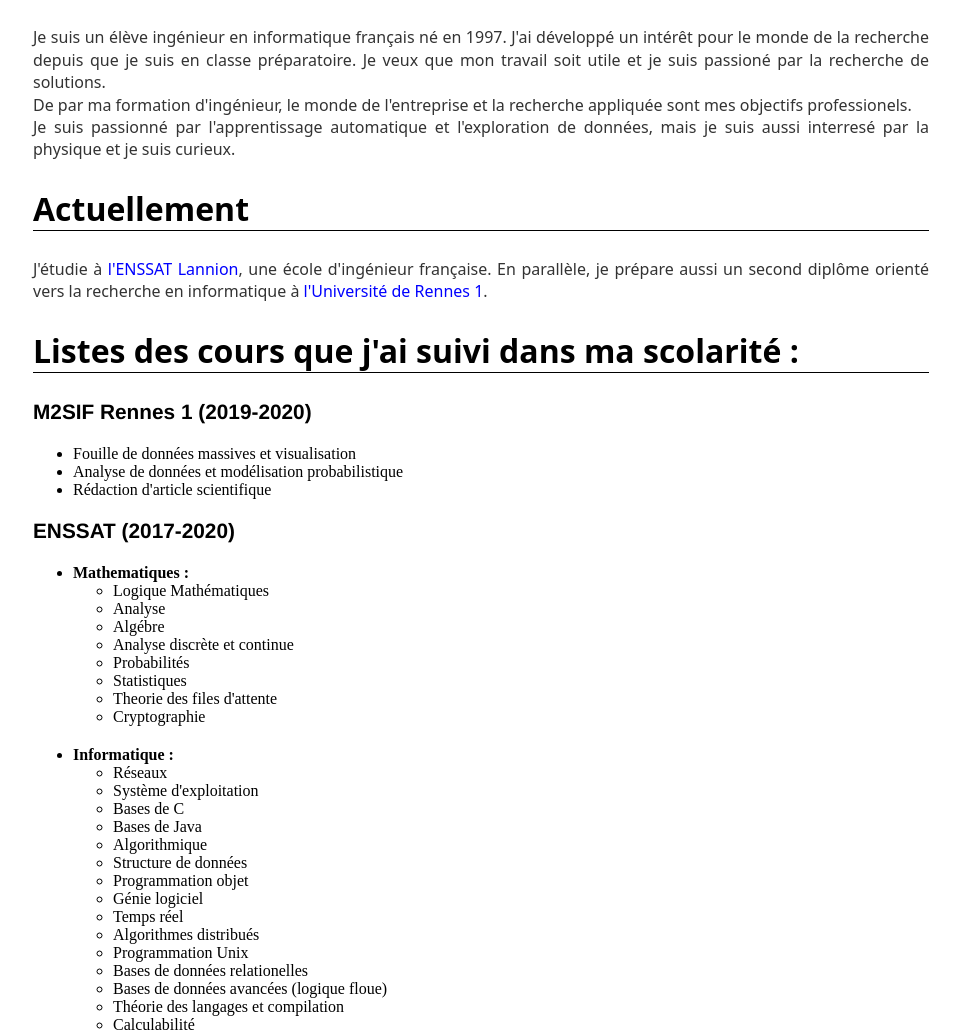
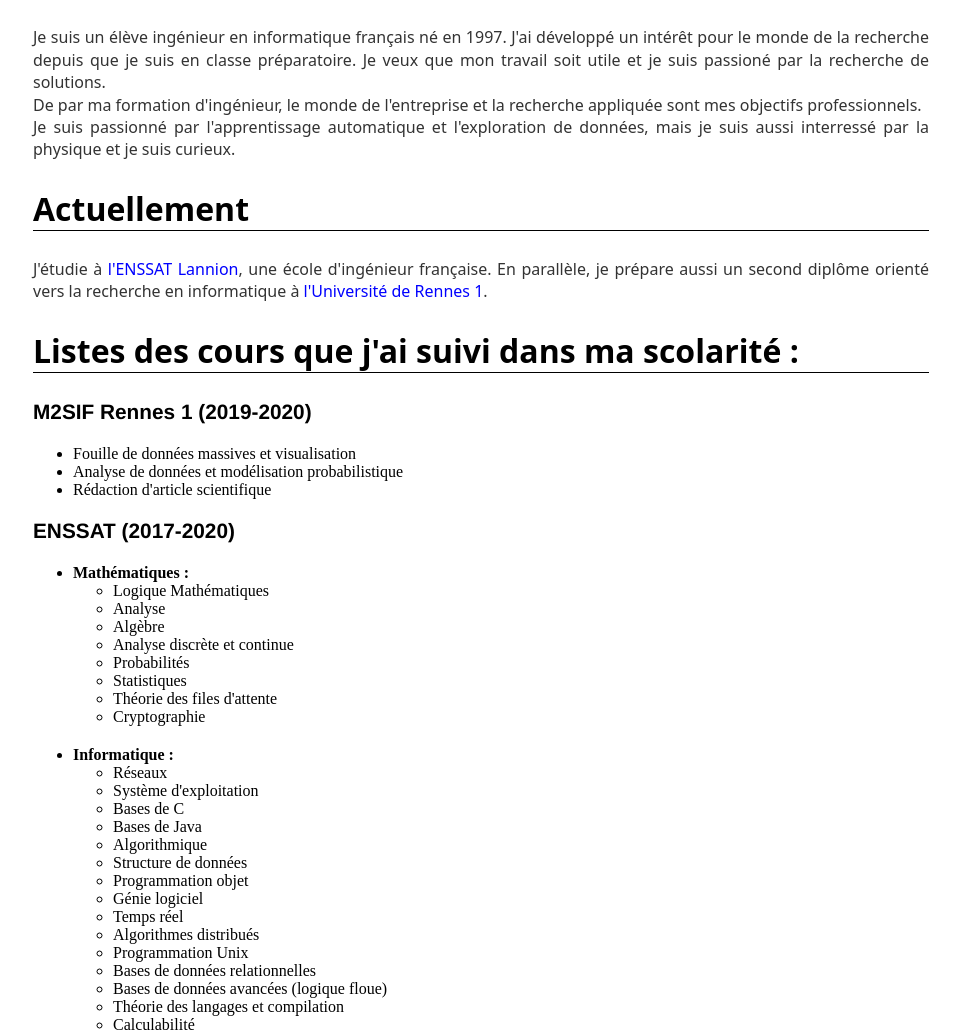
Before and after one commit to cmoineau/cmoineau.github.io, a Jekyll site: the page built from fr/index.html, in a window 1280 px wide and 1400 px high. Shown: the part 349-1383 px from the top of the window, without its empty margins (159-1119 px from the left). Built offline with Jekyll 4.4.1, drawn with Linux system fonts in a browser that asks for light colours; some of the changed text lies outside the part shown.

Commit message:
Modification on the french version.

```diff
--- a/_layouts/french.html
+++ b/_layouts/french.html
@@ -38,7 +38,7 @@
 	        			<i class="fa fa-github fa-lg" aria-hidden="true"></i>
 	        			<a href="https://github.com/cmoineau"> github.com/cmoineau</a>
 	        		</li>
-	        		<p style="float : right; font-size: 0.8em">Dernière édition : 19 Oct. 2019</p>
+	        		<p style="float : right; font-size: 0.8em">Dernière édition :  5 Nov. 2019</p>
 				</ul>
 			</footer>
 
--- a/fr/index.html
+++ b/fr/index.html
@@ -11,9 +11,9 @@ title: Cyril MOINEAU
 			<p>
 				Je suis un élève ingénieur en informatique français né en 1997. J'ai développé un intérêt pour le monde de la recherche depuis que je suis en classe préparatoire. Je veux que mon travail soit utile et je suis passioné par la recherche de solutions.
 				</br>
-				De par ma formation d'ingénieur, le monde de l'entreprise et la recherche appliquée sont mes objectifs professionels.
+				De par ma formation d'ingénieur, le monde de l'entreprise et la recherche appliquée sont mes objectifs professionnels.
 				</br>
-				Je suis passionné par l'apprentissage automatique et l'exploration de données, mais je suis aussi interresé par la physique et je suis curieux.
+				Je suis passionné par l'apprentissage automatique et l'exploration de données, mais je suis aussi interressé par la physique et je suis curieux.
 			</p>
 
 			<h2>Actuellement</h2>
@@ -34,15 +34,15 @@ title: Cyril MOINEAU
 
 				<h3>ENSSAT (2017-2020)</h3>
 					<ul>
-						<li><strong>Mathematiques :</strong>
+						<li><strong>Mathématiques :</strong>
 							<ul>
 								<li>Logique Mathématiques</li>
 								<li>Analyse</li>
-								<li>Algébre</li>
+								<li>Algèbre</li>
 								<li>Analyse discrète et continue</li>
 								<li>Probabilités</li>
 								<li>Statistiques</li>
-								<li>Theorie des files d'attente</li>
+								<li>Théorie des files d'attente</li>
 								<li>Cryptographie</li>
 							</ul>
 						<li><strong>Informatique :</strong>
@@ -58,13 +58,13 @@ title: Cyril MOINEAU
 								<li>Temps réel</li>
 								<li>Algorithmes distribués</li>
 								<li>Programmation Unix</li>
-								<li>Bases de données relationelles</li>
+								<li>Bases de données relationnelles</li>
 								<li>Bases de données avancées (logique floue)</li>
 								<li>Théorie des langages et compilation</li>
 								<li>Calculabilité</li>
 								<li>Programmation web Client / Serveur</li>
 								<li>Services Web</li>
-								<li>Securité des systèmes logiciel</li>
+								<li>Sécurité des systèmes logiciel</li>
 								<li>Porgrammation déclarative et fonctionnelle</li>
 								<li>Apprentissage Automatique</li>
 								<li>Web Data Management</li>
--- a/internship/fr/index.html
+++ b/internship/fr/index.html
@@ -3,7 +3,7 @@ layout: french
 title: Cyril MOINEAU
 ---
 	<div class="blurb">
-		<h1>Mon expérience professionelle</h1>
+		<h1>Mon expérience professionnelle</h1>
 		<h2>Sommaire :</h2>
 		<ul>
 			<li><a href="#NCTU">Stage à la NCTU 2019</a></li>
@@ -36,10 +36,10 @@ title: Cyril MOINEAU
     			1. La mise en place d'un service de supervision en utilisant l'OS <a href="https://www.centreon.com/en/solutions/centreon/">Centreon</a>. Je suis arrivé au moment de la fusion des services de DSI de chaque commune. Dans ce contexte, la DSI d'Orléans a décidé de mettre à jour son système de supervision. Pendant mon stage, j'ai pu observer un vrai réseaux et développer mes connaissances sur les réseaux et la virtualisation.
     		</p>
 			<p>
-    			2. Gestion de l'Active Directory (AD). L'AD était composé d'utilisateurs qui n'avaient pas été supprimés. Ce projet était très intéressant puisque je devais trouver un faisceaux d'indices me permettant de discriminer les utilisateurs actifs des inactifs. Pour cela j'ai développé des scripts Power Shell.
+    			2. Gestion de l'Active Directory (AD). L'AD était composé d'utilisateurs qui n'avaient pas été supprimés. Ce projet était très intéressant puisque je devais trouver un faisceau d'indices me permettant de discriminer les utilisateurs actifs des inactifs. Pour cela j'ai développé des scripts Power Shell.
     		</p>
     		<h3>Conclusion :</h3>
     		<p>
-    			C'était mon premier stage technique. J'ai découvert beaucoup dans la gestion de réseau. On m'a par ailleurs donné de nombreuses responsabilités, notamment lors du nettoyage de l'AD. Effectivemen la suppression d'un utilisateur actif aurait été pénalisant et ce type d'erreur aurait donné une mauvaise image du service.
+    			C'était mon premier stage technique. J'ai découvert beaucoup dans la gestion de réseau. On m'a par ailleurs donné de nombreuses responsabilités, notamment lors du nettoyage de l'AD. Effectivemment la suppression d'un utilisateur actif aurait été pénalisant et ce type d'erreur aurait donné une mauvaise image du service.
     		</p>
 	</div><!-- /.blurb -->
```
Also changed, not shown: other parts of fr/index.html (+5 -5 lines), project/fr/index.html (+6 -6 lines).
